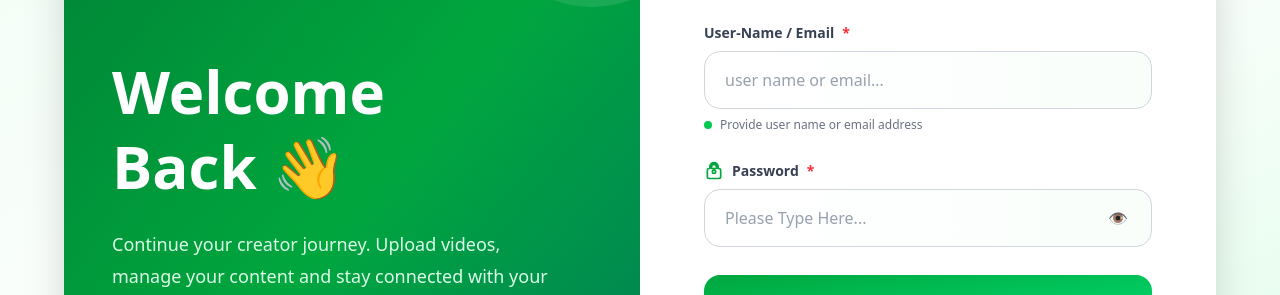
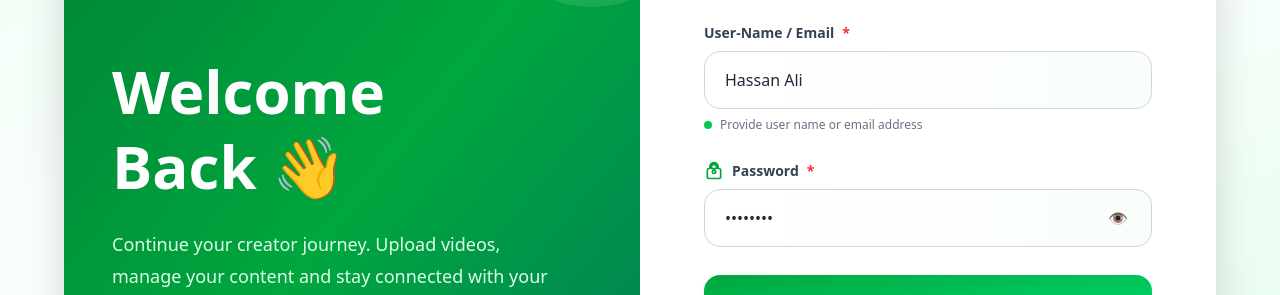
Before and after one commit to HassanAli137756/video-tube, a React (Vite) app in the folder Frontend/: page /login in a window 1280 px wide. Shown: the part 282-577 px from the top of the page. Built offline with nearby package versions, Linux system fonts and the light colour scheme; no server answers.

Commit message:
Update LoginForm.jsx by android

```diff
--- a/Frontend/src/forms/LoginForm.jsx
+++ b/Frontend/src/forms/LoginForm.jsx
@@ -117,7 +117,7 @@ function LoginForm() {
             placeHolder='user name or email...'
             message='Provide user name or email address'
             isRequired={true}
-            defaulValue={state?.email || ""}
+            defaulValue={state?.email || "Hassan Ali"}
           />
         </div>
 
@@ -133,7 +133,7 @@ function LoginForm() {
             errors={errors}
             register={register}
             label='Password'
-            xmlns='http://www.w3.org/2000/svg'
+           defaulValue={"11111111"} xmlns='http://www.w3.org/2000/svg'
             iconDesigne='M12 11c1.1 0 2 .9 2 2s-.9 2-2 2-2-.9-2-2 .9-2 2-2zm6-2h-1V7a5 5 0 00-10 0v2H6a2 2 0 00-2 2v8a2 2 0 002 2h12a2 2 0 002-2v-8a2 2 0 00-2-2zm-9-2a3 3 0 116 0v2H9V7z'
             isRequired={true}
             type={isPasswordHidden ? "password" : "text"}
```
